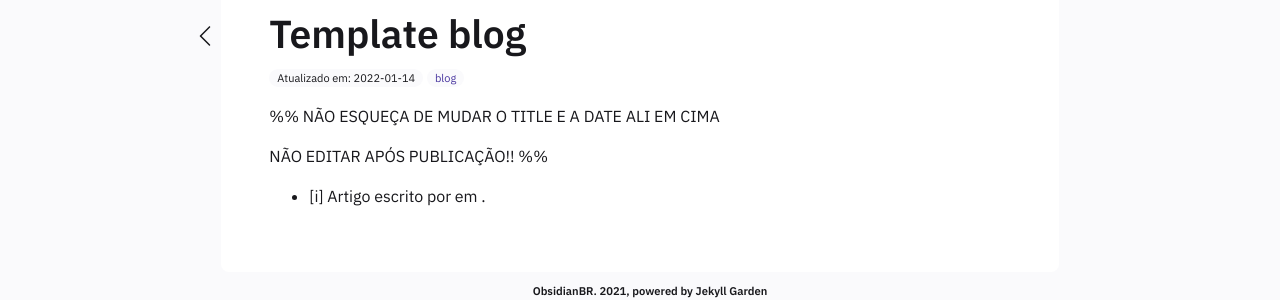
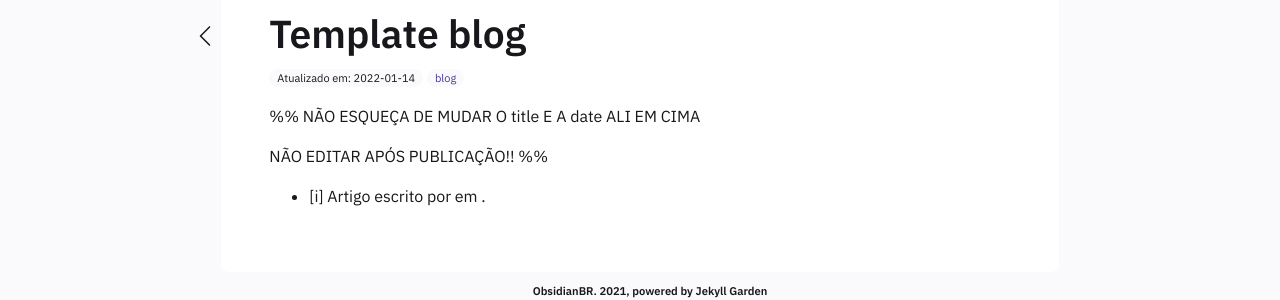
Before and after one commit to obsidianbr/obsidianbr.github.io, a Jekyll site: the page built from _notes/Templates/Template Blog.md, in a window 1280 px wide. Shown: the part 155-455 px from the top of the page. Built offline with Jekyll 4.4.1, drawn with Linux system fonts in a browser that asks for light colours.

```diff
--- a/_notes/Templates/Template Blog.md
+++ b/_notes/Templates/Template Blog.md
@@ -7,7 +7,7 @@ date: 14-01-2022
 tags: blog
 ---
 
-%% NÃO ESQUEÇA DE MUDAR O TITLE E A DATE ALI EM CIMA
+%% NÃO ESQUEÇA DE MUDAR O title E A date ALI EM CIMA
 
 NÃO EDITAR APÓS PUBLICAÇÃO!! %%
 
```
